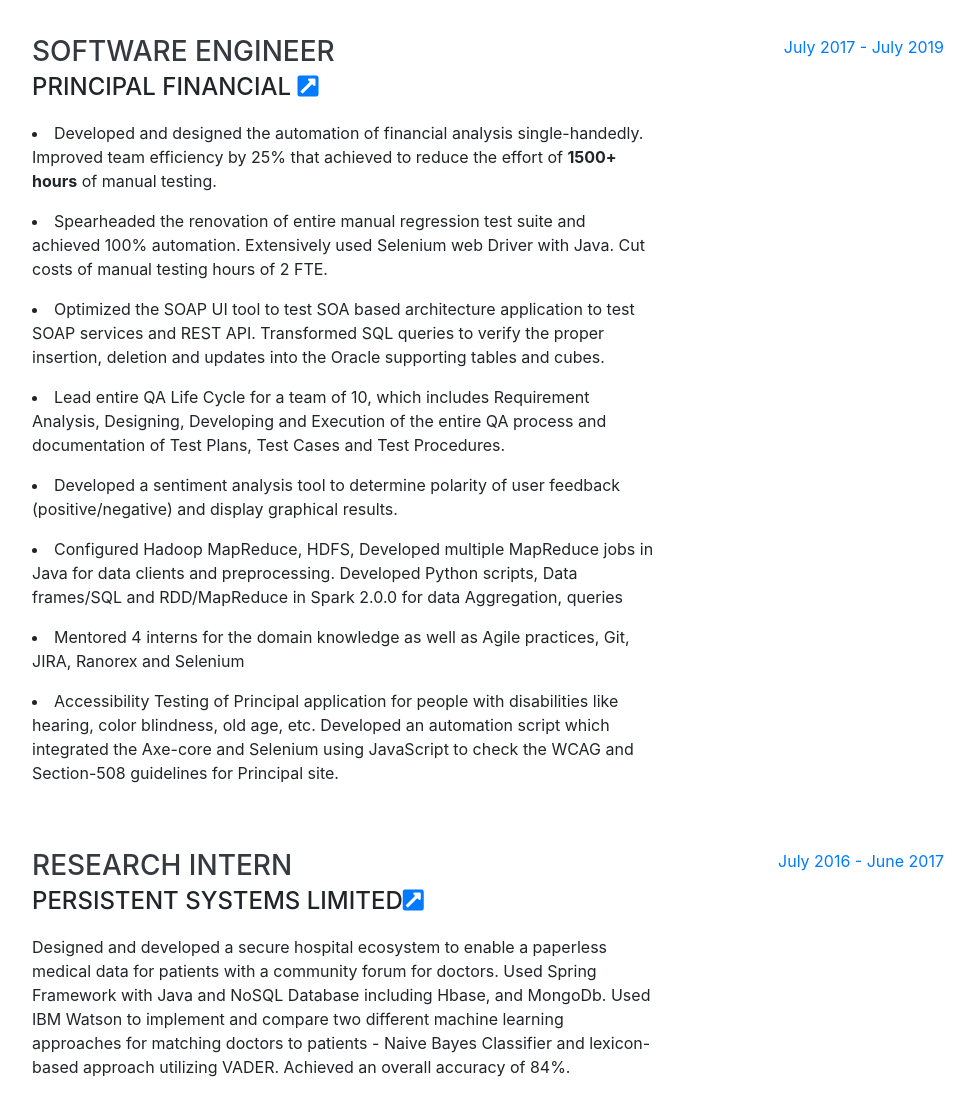
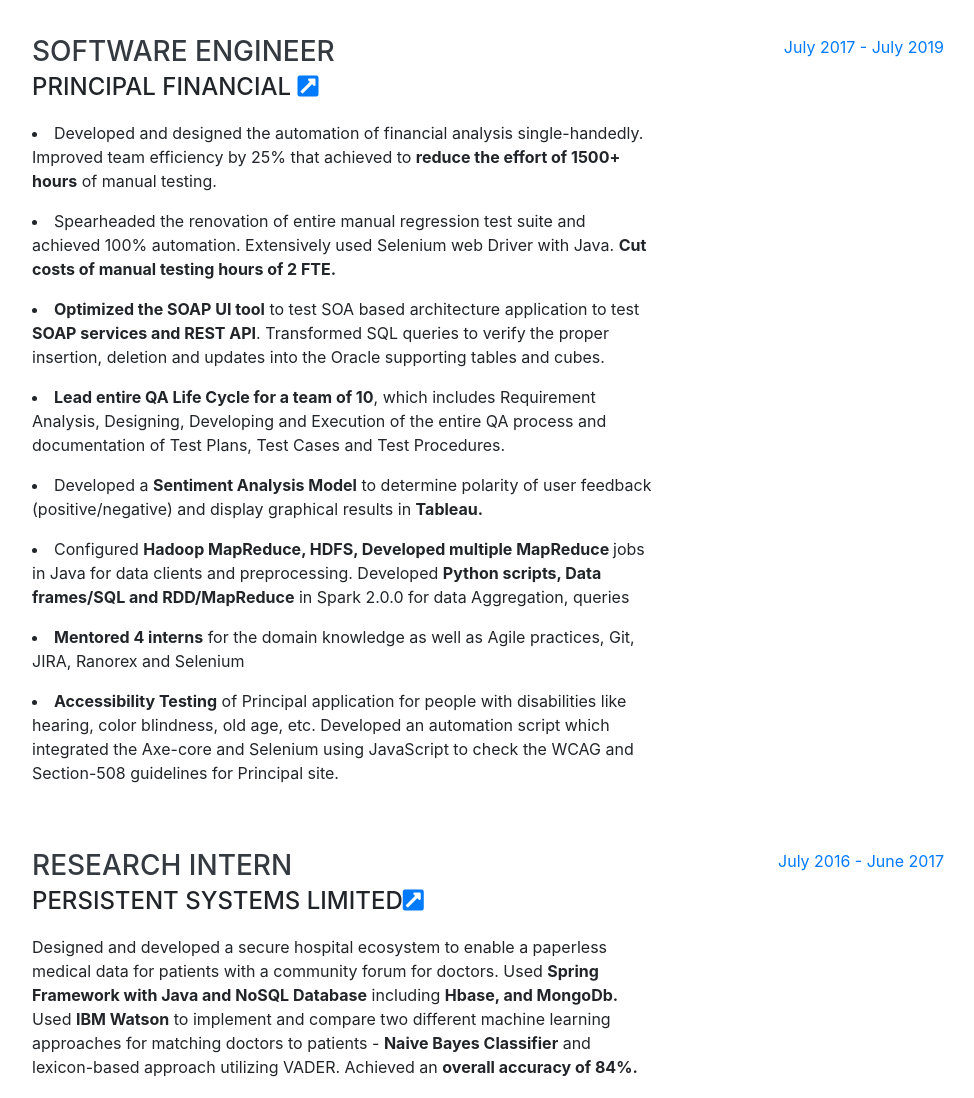
Before and after one commit to shivanibhoite/shivanibhoite.github.io, a website with bundled scripts: page index.html in a window 1280 px wide. Shown: the part 900-1998 px from the top of the page, without its empty margins (288-1262 px from the left). Built offline with nearby package versions, Linux system fonts and the light colour scheme; a web font is replaced by a local one.

Commit message:
Included bold statements

```diff
--- a/index.html
+++ b/index.html
@@ -114,23 +114,23 @@
                 target="_blank"><i class="fas fa-external-link-square-alt"></i></a></div>
 
 
-            <p><li>Developed and designed the automation of financial analysis single-handedly. Improved team efficiency by 25% that achieved to reduce the effort of <b>1500+ hours</b> of manual testing. </li></p>
+            <p><li>Developed and designed the automation of financial analysis single-handedly. Improved team efficiency by 25% that achieved to <b> reduce the effort of 1500+ hours</b> of manual testing. </li></p>
 
-            <p><li>Spearheaded the renovation of entire manual regression test suite and achieved 100% automation. Extensively used Selenium web Driver with Java. Cut costs of manual testing hours of 2 FTE.</li></p>
+            <p><li>Spearheaded the renovation of entire manual regression test suite and achieved 100% automation. Extensively used Selenium web Driver with Java. <b>Cut costs of manual testing hours of 2 FTE.</b></li></p>
 
-            <p><li>Optimized the SOAP UI tool to test SOA based architecture application to test SOAP services and REST API. Transformed SQL queries to verify the proper insertion, deletion and updates into the Oracle supporting tables and cubes.</li></p>
+            <p><li><b>Optimized the SOAP UI tool</b> to test SOA based architecture application to test <b>SOAP services and REST API</b>. Transformed SQL queries to verify the proper insertion, deletion and updates into the Oracle supporting tables and cubes.</li></p>
 
 
-            <p><li>Lead entire QA Life Cycle for a team of 10, which includes Requirement Analysis, Designing, Developing and Execution of the entire QA process and documentation of Test Plans, Test Cases and Test Procedures.</li></p>
+            <p><li><b>Lead entire QA Life Cycle for a team of 10</b>, which includes Requirement Analysis, Designing, Developing and Execution of the entire QA process and documentation of Test Plans, Test Cases and Test Procedures.</li></p>
 
-            <p><li>Developed a sentiment analysis tool to determine polarity of user feedback (positive/negative) and display graphical results. </li></p>
+            <p><li>Developed a <b>Sentiment Analysis Model</b> to determine polarity of user feedback (positive/negative) and display graphical results in <b>Tableau.</b> </li></p>
 
-            <p><li> Configured Hadoop MapReduce, HDFS, Developed multiple MapReduce jobs in Java for data clients and preprocessing. Developed Python scripts, Data frames/SQL and RDD/MapReduce in Spark 2.0.0 for data Aggregation, queries
+            <p><li> Configured <b>Hadoop MapReduce, HDFS, Developed multiple MapReduce </b>jobs in Java for data clients and preprocessing. Developed <b>Python scripts, Data frames/SQL and RDD/MapReduce</b> in Spark 2.0.0 for data Aggregation, queries
             </li></p>
 
-            <p><li>Mentored 4 interns for the domain knowledge as well as Agile practices, Git, JIRA, Ranorex and Selenium </li></p>
+            <p><li><b>Mentored 4 interns</b> for the domain knowledge as well as Agile practices, Git, JIRA, Ranorex and Selenium </li></p>
 
-            <p><li>Accessibility Testing of Principal application for people with disabilities like hearing, color blindness, old age, etc. Developed an automation script which integrated the Axe-core and Selenium using JavaScript to check the WCAG and Section-508 guidelines for Principal site.</li>  </p>
+            <p><li><b>Accessibility Testing</b> of Principal application for people with disabilities like hearing, color blindness, old age, etc. Developed an automation script which integrated the Axe-core and Selenium using JavaScript to check the WCAG and Section-508 guidelines for Principal site.</li>  </p>
 
           </div>
           <div class="resume-date text-md-right">
@@ -143,7 +143,7 @@
             <h3 class="mb-0">Research Intern</h3>
             <div class="subheading mb-3">Persistent Systems Limited<a href="https://www.persistent.com"
                 target="_blank"><i class="fas fa-external-link-square-alt"></i></a></div>
-            <p> Designed and developed a secure hospital ecosystem to enable a paperless medical data for patients with a community forum for doctors. Used Spring Framework with Java and NoSQL Database including Hbase, and MongoDb. Used IBM Watson to implement and compare two different machine learning approaches for matching doctors to patients - Naive Bayes Classifier and lexicon-based approach utilizing VADER. Achieved an overall accuracy of 84%.
+            <p> Designed and developed a secure hospital ecosystem to enable a paperless medical data for patients with a community forum for doctors. Used <b>Spring Framework with Java and NoSQL Database</b> including <b>Hbase, and MongoDb.</b> Used <b>IBM Watson</b> to implement and compare two different machine learning approaches for matching doctors to patients - <b>Naive Bayes Classifier</b> and lexicon-based approach utilizing VADER. Achieved an <b>overall accuracy of 84%.</b>
 </p>
           </div>
           <div class="resume-date text-md-right">
```
